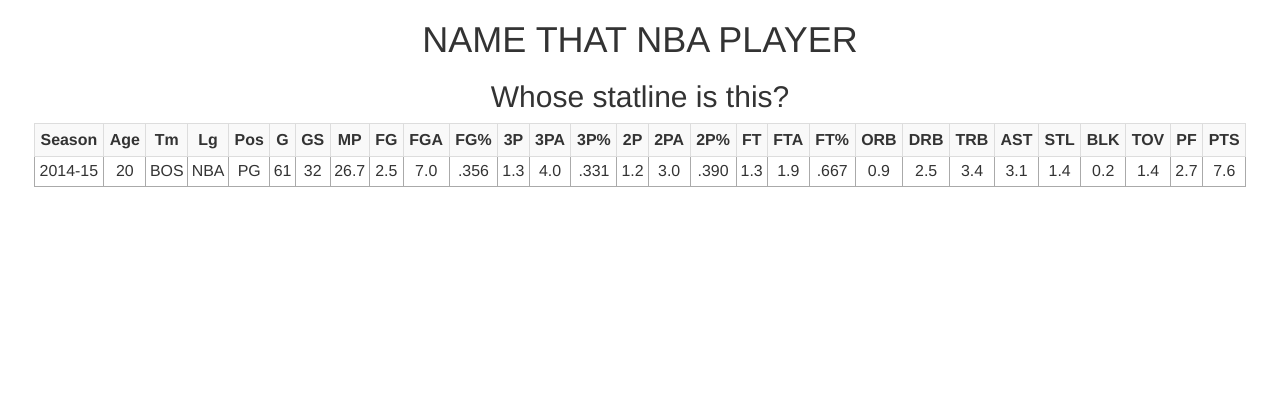
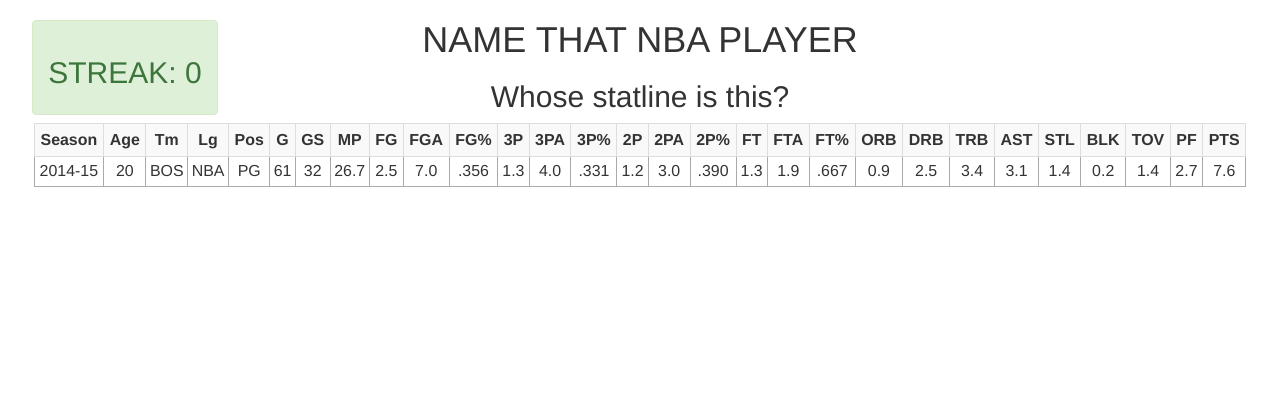
Before and after one commit to VitamintK/Basketball-Crack, a Flask app: page / in a window 1280 px wide. Shown: the top 420 px of the page. Run offline with Flask 2, Linux system fonts and the light colour scheme; some libraries are stand-ins or nearby versions.

Commit message:
added streak counter to game

```diff
--- a/app/static/js.js
+++ b/app/static/js.js
@@ -1,3 +1,9 @@
+var streak = 0;
+
+var display_streak = function(){
+	$("#streak").html(streak);
+}
+
 var print_result = function(wl){
 	var message;
 	if(wl == 1){
@@ -45,10 +51,13 @@ var prep_buttons = function(){
 					replace_table(data.stats);
 					pnum = data.pnum;
 					$('#player').val('');
+					streak++;
+					display_streak();
 				} else {
 					$('#player').select();
+					streak = 0;
+					display_streak();
 				}
-				console.log(data);
 			},
 			error: function(data){
 				console.log(data);
@@ -65,6 +74,8 @@ var prep_buttons = function(){
 			success: function(data){
 				pnum = data.pnum;
 				display_loss(data.player_name, data.stats);
+				streak = 0;
+				display_streak();
 			}
 		});
 	});
--- a/app/static/style.css
+++ b/app/static/style.css
@@ -1,6 +1,12 @@
 body{
 	font-family: Helvetica, Arial, sans-serif;
 	text-align: center;
+}
+#score{
+	float:left;
+	margin:auto;
+	position:fixed;
+	left:2.3em;
 }
 #container{
 	font-size: 1.2em;
--- a/app/templates/draft.html
+++ b/app/templates/draft.html
@@ -14,8 +14,8 @@
 <body>
 	<div id="wrap">
     	<div id="header">
-    		<h2>ULTIMATE NBA FANTASY SHOWDOWN
-    		</h2>
+    		<h3>ULTIMATE NBA FANTASY SHOWDOWN
+    		</h3>
     		<label class="control-label">How should the stats be determined?</label>
     		<select  id="selector">
     			<option value="best">Best Year (highest scoring)</option>
--- a/app/templates/index.html
+++ b/app/templates/index.html
@@ -14,7 +14,7 @@
 	</script>
 </head>
 <body>
-	<h1>NAME THAT NBA PLAYER</h1>
+	<div class="alert alert-success" id="score"><h2>STREAK: <span id="streak">0</span></h2></div><h1>NAME THAT NBA PLAYER</h1>
 	<h2>Whose statline is this?</h2>
 	<!--<div><img src="static/kobe-bryant.jpg" style="height:100px"></img></div>-->
 	<div id="container">
```
